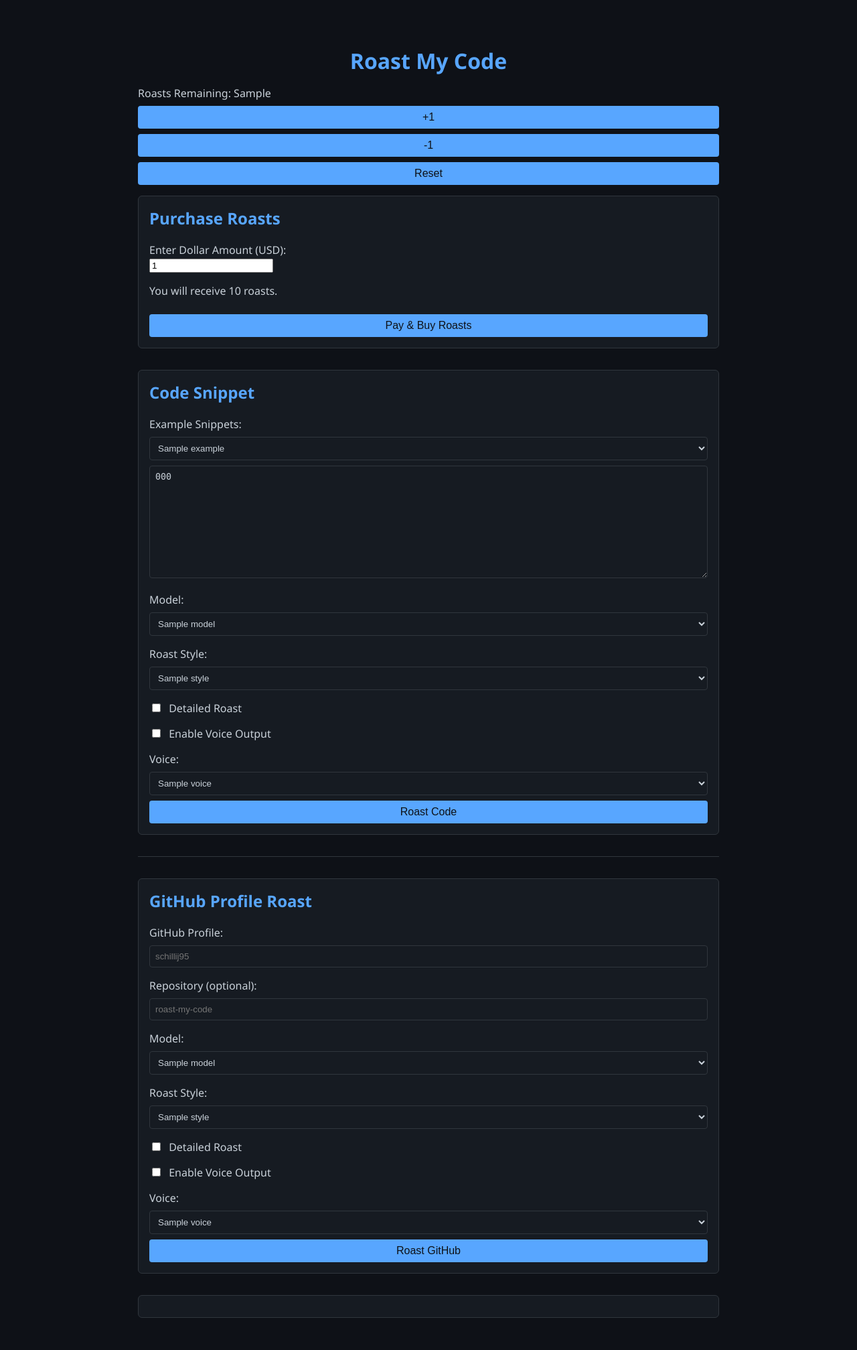
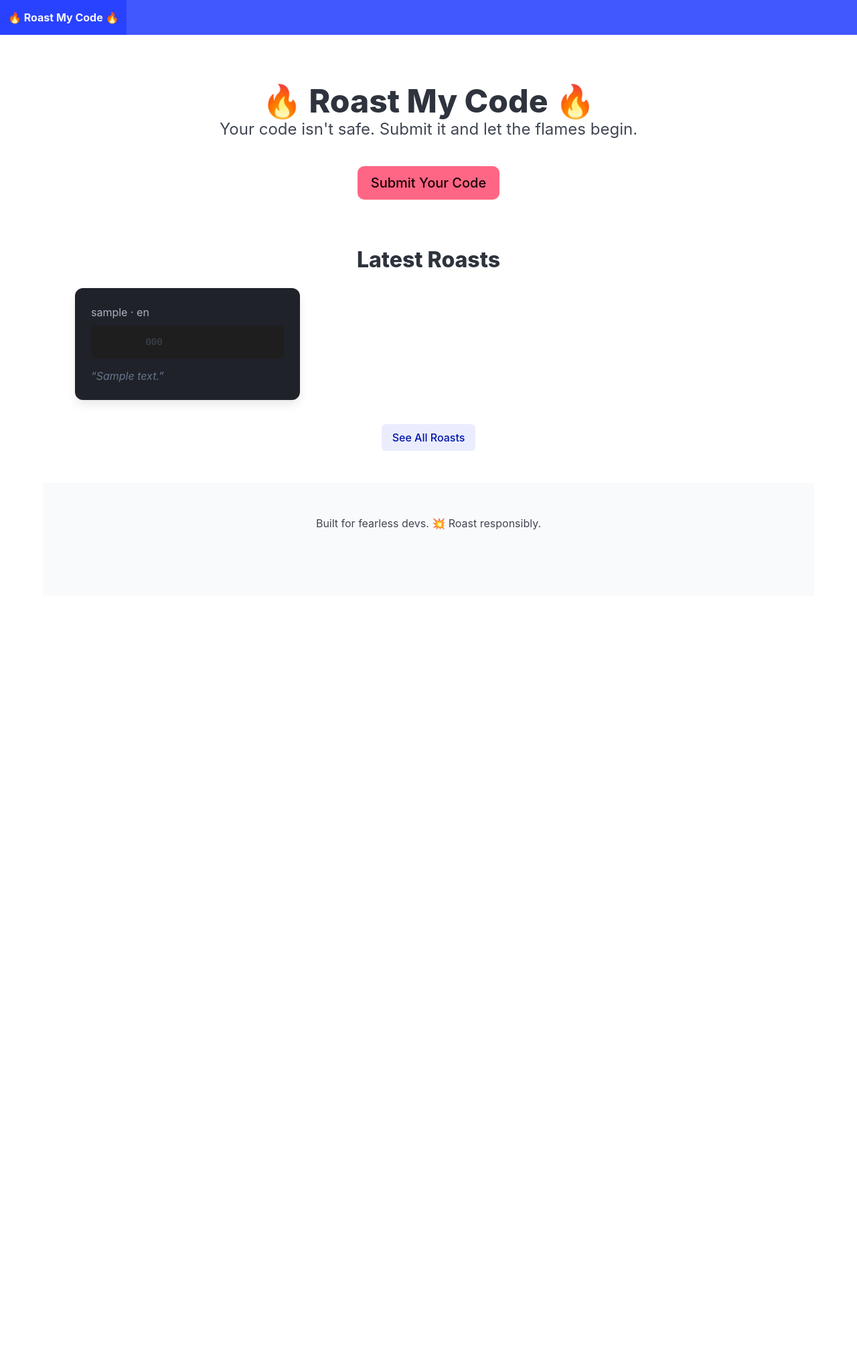
Before and after one commit to schillij95/roast-my-code, a FastAPI app: template templates/index.html in a window 1280 px wide. Shown: the whole page at 67% size. After the commit the page ends 791 px from the top, so only its background shows below. Run offline with FastAPI, Linux system fonts and the light colour scheme; the template is opened without the code that fills it: most values are stand-ins (such as "Sample title", 1, 10 or a date in 2020); some libraries are stand-ins or nearby versions.

Commit message:
move roast style to database, add missing columns for roast, bulma ui

```diff
--- /dev/null
+++ b/templates/base.html
@@ -0,0 +1,57 @@
+<!doctype html>
+<html>
+  <head>
+    <meta charset="utf-8" />
+    <meta name="viewport" content="width=device-width, initial-scale=1" />
+    <title>Roast My Code</title>
+    <!-- <script src="https://js.stripe.com/v3/"></script> -->
+    <link
+        rel="stylesheet"
+        href="https://cdn.jsdelivr.net/npm/bulma@1.0.4/css/bulma.min.css"
+    >
+    <link
+      rel="stylesheet"
+      href="https://cdnjs.cloudflare.com/ajax/libs/font-awesome/6.7.2/css/all.min.css"
+      integrity="sha512-Evv84Mr4kqVGRNSgIGL/F/aIDqQb7xQ2vcrdIwxfjThSH8CSR7PBEakCr51Ck+w+/U6swU2Im1vVX0SVk9ABhg=="
+      crossorigin="anonymous"
+      referrerpolicy="no-referrer"
+    />
+    <script src="https://cdn.jsdelivr.net/npm/htmx.org@2.0.5/dist/htmx.min.js" integrity="sha384-t4DxZSyQK+0Uv4jzy5B0QyHyWQD2GFURUmxKMBVww9+e2EJ0ei/vCvv7+79z0fkr" crossorigin="anonymous"></script>
+  </head>
+  <body>
+    <nav
+      class="navbar is-link"
+      role="navigation"
+      aria-label="main navigation"
+    >
+      <div class="navbar-brand">
+        <a class="navbar-item" href="/">
+          <b>🔥 Roast My Code 🔥</b>
+        </a>
+
+        <a
+          role="button"
+          class="navbar-burger"
+          aria-label="menu"
+          aria-expanded="false"
+          data-target="navbar-tutti"
+        >
+          <span aria-hidden="true"></span>
+          <span aria-hidden="true"></span>
+          <span aria-hidden="true"></span>
+          <span aria-hidden="true"></span>
+        </a>
+      </div>
+    </nav>
+
+    <main class="mt-5 mb-6">
+      <div class="container">
+        <div id="notifications">
+        </div>
+        <br />
+        <div id="main_content">{% block content %}{% endblock %}</div>
+      </div>
+    </main>
+    {% block scripts %} {% endblock %}
+  </body>
+</html>
--- a/templates/index.html
+++ b/templates/index.html
@@ -1,153 +1,58 @@
-<!DOCTYPE html>
-<html lang="en">
-<head>
-  <meta charset="UTF-8">
-  <title>Roast My Code</title>
-  <script src="https://unpkg.com/htmx.org@1.9.2"></script>
-  <script src="https://js.stripe.com/v3/"></script>
-  <style>
-    :root {
-      --bg: #0e1117;
-      --fg: #c9d1d9;
-      --accent: #58a6ff;
-      --form-bg: #161b22;
-      --border: #30363d;
-    }
-    * { box-sizing: border-box; }
-    body { background: var(--bg); color: var(--fg); font-family: 'Segoe UI', Tahoma, sans-serif; margin: 0; padding: 0; }
-    .container { max-width: 900px; margin: 2rem auto; padding: 1rem; }
-    h1 { color: var(--accent); margin-bottom: 1rem; text-align: center; }
-    h2 { color: var(--accent); margin-top: 0; }
-    .form-section { background: var(--form-bg); padding: 1rem; border: 1px solid var(--border); border-radius: 6px; margin-bottom: 2rem; }
-    label { display: block; margin-top: 1rem; font-weight: 500; }
-    select, textarea, input[type="text"], button { width: 100%; padding: 0.5rem; border-radius: 4px; border: 1px solid var(--border); background: var(--form-bg); color: var(--fg); margin-top: 0.5rem; }
-    input[type="checkbox"] { margin-right: 0.5rem; }
-    button { background: var(--accent); color: var(--bg); border: none; cursor: pointer; font-size: 1rem; }
-    button:hover { opacity: 0.9; }
-    #roastResult {
-      background: var(--form-bg);
-      padding: 1rem;
-      border: 1px solid var(--border);
-      border-radius: 6px;
-      max-height: 60vh;
-      overflow-y: auto;
-    }
-    /* Wrap text within <pre> and break long lines */
-    #roastResult pre {
-      white-space: pre-wrap;       /* Preserve whitespace but allow wrapping */
-      overflow-wrap: break-word;   /* Break long words */
-      word-break: break-all;       /* Break at any character if needed */
-      font-family: monospace;
-      margin: 0;
-    }
-    hr { border: none; border-top: 1px solid var(--border); margin: 2rem 0; }
-  </style>
-</head>
-<body>
-  <div class="container">
-    <h1>Roast My Code</h1>
-    <div id="credits" style="margin: 1rem 0;" hx-get="/credits" hx-trigger="every 10s" hx-swap="outerHTML">
-      Roasts Remaining: <span id="credit-count">{{ credits_remaining }}</span>
-      <button hx-post="/credits/update?delta=1" hx-target="#credits" hx-swap="outerHTML">+1</button>
-      <button hx-post="/credits/update?delta=-1" hx-target="#credits" hx-swap="outerHTML">-1</button>
-      <button hx-post="/credits/reset" hx-target="#credits" hx-swap="outerHTML">Reset</button>
+{% extends "base.html" %}
+
+{% block content %}
+
+  <section class="hero is-small is-roast">
+    <div class="hero-body">
+      <div class="container has-text-centered">
+        <h1 class="title is-1">🔥 Roast My Code 🔥</h1>
+        <h2 class="subtitle is-4">
+          Your code isn't safe. Submit it and let the flames begin.
+        </h2>
+        <a href="/roast" class="button is-danger is-medium mt-4">Submit Your Code</a>
+      </div>
     </div>
-    <div class="form-section">
-      <h2>Purchase Roasts</h2>
-      <label for="dollarAmount">Enter Dollar Amount (USD):</label>
-      <input type="number" id="dollarAmount" name="dollars" value="1" min="1" step="0.01">
-      <p>You will receive <span id="roast-count">10</span> roasts.</p>
-      <button id="buy-roasts">Pay & Buy Roasts</button>
-      <script>
-        const stripe = Stripe("{{ stripe_pk }}");
-        const dollarInput = document.getElementById("dollarAmount");
-        const roastCount = document.getElementById("roast-count");
-        // Update roast count on input change
-        dollarInput.addEventListener("input", () => {
-          const dollars = parseFloat(dollarInput.value) || 0;
-          const roasts = Math.max(0, Math.floor(dollars * 10));
-          roastCount.innerText = roasts;
-        });
-        document.getElementById("buy-roasts").addEventListener("click", () => {
-          const dollars = parseFloat(dollarInput.value) || 0;
-          const roasts = Math.max(0, Math.floor(dollars * 10));
-          fetch("/create-checkout-session", {
-            method: "POST",
-            headers: { 'Content-Type': 'application/json' },
-            body: JSON.stringify({ dollars: dollars, roasts: roasts })
-          })
-            .then(res => res.json())
-            .then(data => stripe.redirectToCheckout({ sessionId: data.sessionId }));
-        });
-      </script>
+  </section>
+
+  <section class="section">
+    <div class="container">
+      <h3 class="title is-3 has-text-centered">Latest Roasts</h3>
+
+        <div class="columns is-multiline">
+            {% for roast in latest_roasts %}
+            <div class="column is-12-mobile is-6-tablet is-4-desktop">
+                <div class="card has-background-black-ter has-text-light">
+                <div class="card-content">
+                    <p class="is-size-6 has-text-grey-light mb-2">
+                    {{ roast.username or "Anonymous" }} &middot; {{ roast.language }}
+                    </p>
+
+                    <div class="content">
+                    <pre style="background-color: #1e1e1e; padding: 1em; border-radius: 6px; white-space: pre-wrap; word-break: break-word; overflow-x: auto;">
+        {{ roast.code }}</pre>
+                    <p class="is-italic has-text-grey mt-2">“{{ roast.comment }}”</p>
+                    </div>
+                </div>
+                </div>
+            </div>
+            {% endfor %}
+        </div>
+
+      <div class="has-text-centered mt-5">
+        <a href="/recent" class="button is-link is-light">See All Roasts</a>
+      </div>
     </div>
-    <div class="form-section">
-      <h2>Code Snippet</h2>
-      <form hx-post="/roast/code-snippet-html" hx-target="#roastResult" hx-swap="innerHTML">
-        <label for="exampleSelect">Example Snippets:</label>
-        <select id="exampleSelect" name="example" hx-get="/example" hx-target="#codeArea" hx-swap="outerHTML">
-          {% for ex in examples %}
-          <option value="{{ ex.title }}">{{ ex.title }}</option>
-          {% endfor %}
-        </select>
-        <div id="codeArea">
-          <textarea id="code" name="code" rows="10">{{ examples[0].code }}</textarea>
-        </div>
-        <label for="modelSelect">Model:</label>
-        <select id="modelSelect" name="model">
-          {% for m in models %}
-          <option value="{{ m }}">{{ m }}</option>
-          {% endfor %}
-        </select>
-        <label for="styleSelect">Roast Style:</label>
-        <select id="styleSelect" name="roast_style">
-          {% for style in roast_styles %}
-          <option value="{{ style }}">{{ style }}</option>
-          {% endfor %}
-        </select>
-        <label><input type="checkbox" name="detailed"> Detailed Roast</label>
-        <label><input type="checkbox" name="tts"> Enable Voice Output</label>
-        <label for="voiceSelect">Voice:</label>
-        <select id="voiceSelect" name="voice">
-          {% for v in voices %}
-          <option value="{{ v }}" {% if v == default_voice %}selected{% endif %}>{{ v }}</option>
-          {% endfor %}
-        </select>
-        <button type="submit">Roast Code</button>
-      </form>
+  </section>
+
+  <footer class="footer">
+    <div class="content has-text-centered">
+      <p>
+        Built for fearless devs. 💥 Roast responsibly.
+      </p>
     </div>
-    <hr>
-    <div class="form-section">
-      <h2>GitHub Profile Roast</h2>
-      <form hx-post="/roast/github-profile-html" hx-target="#roastResult" hx-swap="innerHTML">
-        <label for="profile">GitHub Profile:</label>
-        <input type="text" id="profile" name="profile" placeholder="schillij95">
-        <label for="repository">Repository (optional):</label>
-        <input type="text" id="repository" name="repository" placeholder="roast-my-code">
-        <label for="modelSelect2">Model:</label>
-        <select id="modelSelect2" name="model">
-          {% for m in models %}
-          <option value="{{ m }}">{{ m }}</option>
-          {% endfor %}
-        </select>
-        <label for="styleSelect2">Roast Style:</label>
-        <select id="styleSelect2" name="roast_style">
-          {% for style in roast_styles %}
-          <option value="{{ style }}">{{ style }}</option>
-          {% endfor %}
-        </select>
-        <label><input type="checkbox" name="detailed"> Detailed Roast</label>
-        <label><input type="checkbox" name="tts"> Enable Voice Output</label>
-        <label for="voiceSelect2">Voice:</label>
-        <select id="voiceSelect2" name="voice">
-          {% for v in voices %}
-          <option value="{{ v }}" {% if v == default_voice %}selected{% endif %}>{{ v }}</option>
-          {% endfor %}
-        </select>
-        <button type="submit">Roast GitHub</button>
-      </form>
-    </div>
-    <div id="roastResult"></div>
-  </div>
-</body>
-</html>
+  </footer>
+{% endblock %}
+
+
+{% block scripts %}
+{% endblock %}
--- /dev/null
+++ b/templates/roast.html
@@ -0,0 +1,6 @@
+{% extends "base.html" %}
+
+{% block content %}
+    {% include "code_form.html" %}
+    <div id="roastResult"></div>
+{% endblock %}
```
Also changed, not shown: config.py (+0 -15 lines), database/create_database.sql (+20 -2 lines), fastapi_main.py (+52 -9 lines), templates/code_form.html (added, +41 -0 lines), templates/github_form.html (added, +39 -0 lines), templates/share.html (+22 -24 lines), utils/db.py (+42 -4 lines).
